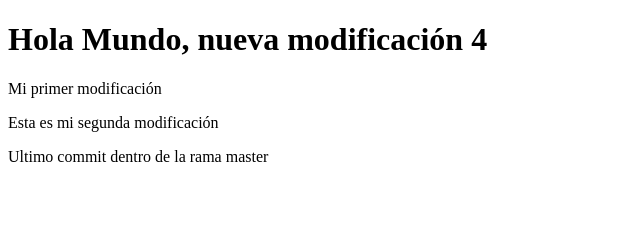
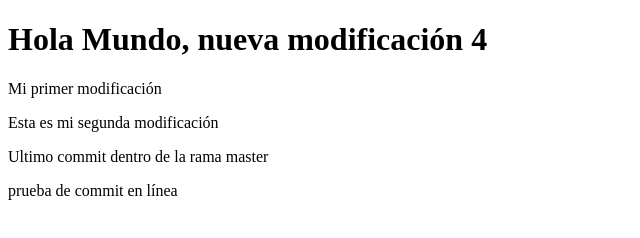
Before and after one commit to juan-lazaro/aweb.11.git01, a plain HTML site: page Index.html in a window 1280 px wide. Shown: the whole page, without its empty margins (0-640 px from the left). Drawn offline with Linux system fonts and the light colour scheme.

Commit message:
Update de Index.html
Prueba de un commit para actualizar la Page

```diff
--- a/Index.html
+++ b/Index.html
@@ -12,5 +12,6 @@
     <p>Esta es mi segunda modificación</p>
     <p>Ultimo commit dentro de la rama master</p>
     <a href="presentacion.html"> </a>
+    <p>prueba de commit en línea</p>
 </body>
 </html>
```
